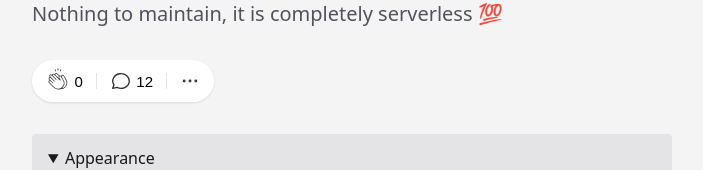
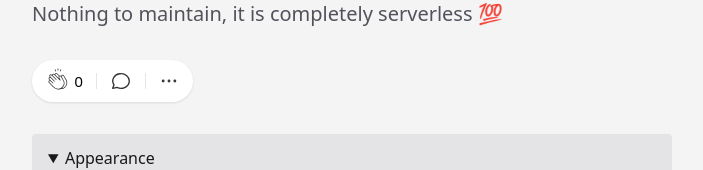
Before and after one commit to upstash/claps, a Next.js app: page / in a window 1280 px wide. Shown: the part 172-342 px from the top of the page, without its empty margins (288-991 px from the left). Built offline with nearby package versions, Linux system fonts and the light colour scheme; no server answers.

Commit message:
fix readme

```diff
--- a/pages/index.tsx
+++ b/pages/index.tsx
@@ -37,7 +37,6 @@ export default function Home() {
           <Claps
             fixed={fixed === "default" ? undefined : fixed}
             replyUrl={replyUrl}
-            replyCount={12}
           />
         </div>
 
```
Also changed, not shown: 1 other file (tests, documents, lock files or other folders).
